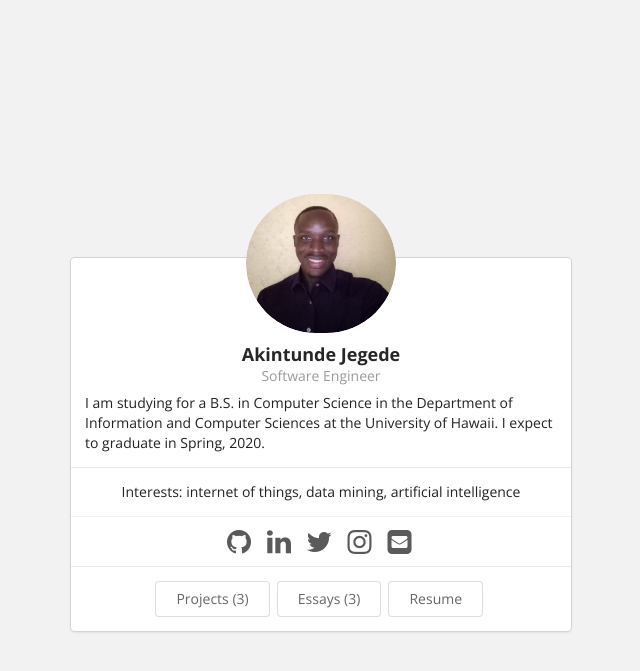
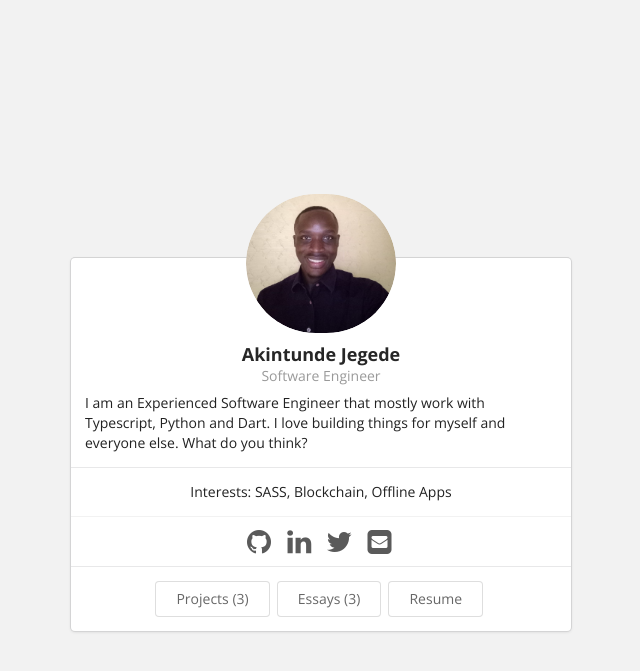
Before and after one commit to Akintunde102/akintunde102.github.io, a Jekyll site: the page built from index.html, in a window 1280 px wide. Shown: the top 671 px of the page, without its empty margins (319-959 px from the left). Built offline with Jekyll 4.4.1, drawn with Linux system fonts in a browser that asks for light colours.

Commit message:
some changes

```diff
--- a/_data/bio.json
+++ b/_data/bio.json
@@ -6,52 +6,46 @@
     "email": "molly@hawaii.edu",
     "phone": "808-333-4444",
     "website": "https://akintunde102.github.io",
-    "summary": "I am studying for a B.S. in Computer Science in the Department of Information and Computer Sciences at the University of Hawaii. I expect to graduate in Spring, 2020.",
+    "summary": "I am an Experienced Software Engineer that mostly work with Typescript, Python and Dart. I love building things for myself and everyone else. What do you think?",
     "location": {
       "address": "",
-      "postalCode": "96822",
-      "city": "Honolulu",
-      "countryCode": "USA",
-      "region": "Hawaii"
+      "postalCode": "340383",
+      "city": "Akure",
+      "countryCode": "NGA",
+      "region": "Nigeria"
     },
     "profiles": [
       {
         "network": "github",
-        "username": "mmaluhia",
-        "url": "http://github.com/changeme"
+        "username": "akintunde102",
+        "url": "http://github.com/akintunde102"
       },
       {
         "network": "linkedin",
-        "username": "mollymaluhia",
-        "url": "http://linkedin.com/in/changeme"
+        "username": "akintunde102",
+        "url": "http://linkedin.com/in/akintunde102"
       },
       {
         "network": "twitter",
-        "username": "mollymal",
-        "url": "http://twitter.com/changeme"
-      },
-      {
-        "network": "instagram",
-        "username": "molly",
-        "url": "http://instagram.com/changeme"
+        "username": "akintundejegede",
+        "url": "http://twitter.com/akintundejegede"
       }
     ]
   },
   "interests": [
     {
-      "name": "internet of things",
+      "name": "SASS",
       "keywords": [
-        "Arduino",
-        "TI MSP430"
+        "Collaboration Tools"
       ]
     },
     {
-      "name": "data mining",
+      "name": "Blockchain",
       "keywords": [
       ]
     },
     {
-      "name": "artificial intelligence",
+      "name": "Offline Apps",
       "keywords": [
       ]
     }
@@ -61,33 +55,30 @@
       "name": "Languages and Frameworks",
       "level": "",
       "keywords": [
-        "C",
-        "C++",
-        "Java",
+        "Typescript",
         "Javascript",
-        "Assembly",
-        "Common Lisp"
+        "Dart",
+        "Python",
+        "PHP"
       ]
     },
     {
       "name": "Toolsets/OS",
       "level": "",
       "keywords": [
-        "MacOS",
         "Ubuntu",
         "Git/GitHub",
-        "g++",
-        "TI LaunchPad"
+        "DOcker"
       ]
     }
   ],
   "education": [
     {
-      "institution": "University of Hawaii, Honolulu, HI",
-      "area": "Computer Science (expected Spring, 2018)",
-      "studyType": "B.S.",
-      "startDate": "2013-09-01",
-      "endDate": "Present",
+      "institution": "Federal University of Technology, Akure",
+      "area": "Civil Engineering",
+      "studyType": "B.Eng.",
+      "startDate": "2010-09-01",
+      "endDate": "2016-09-01",
       "gpa": "",
       "courses": [
       ]
```
